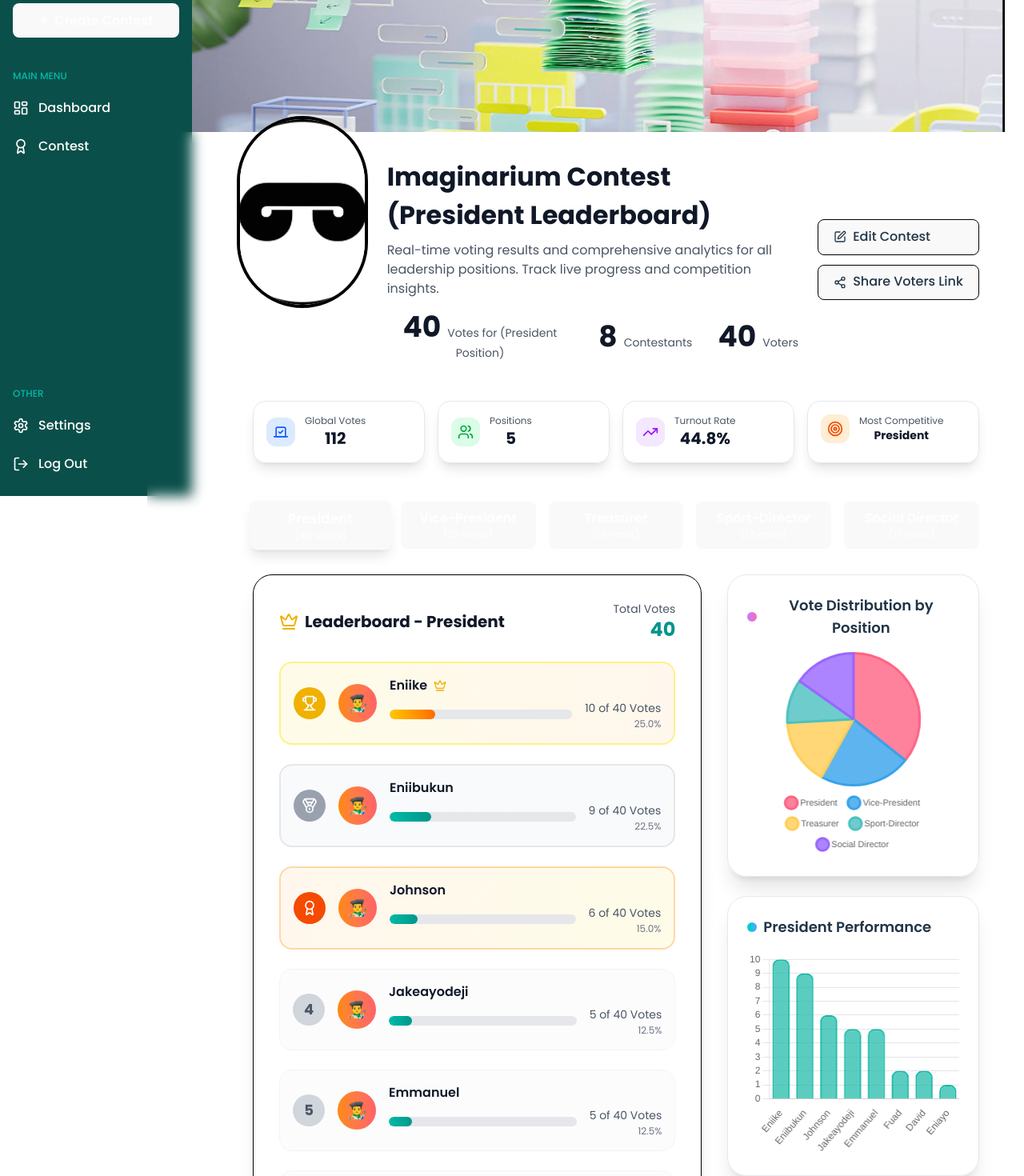
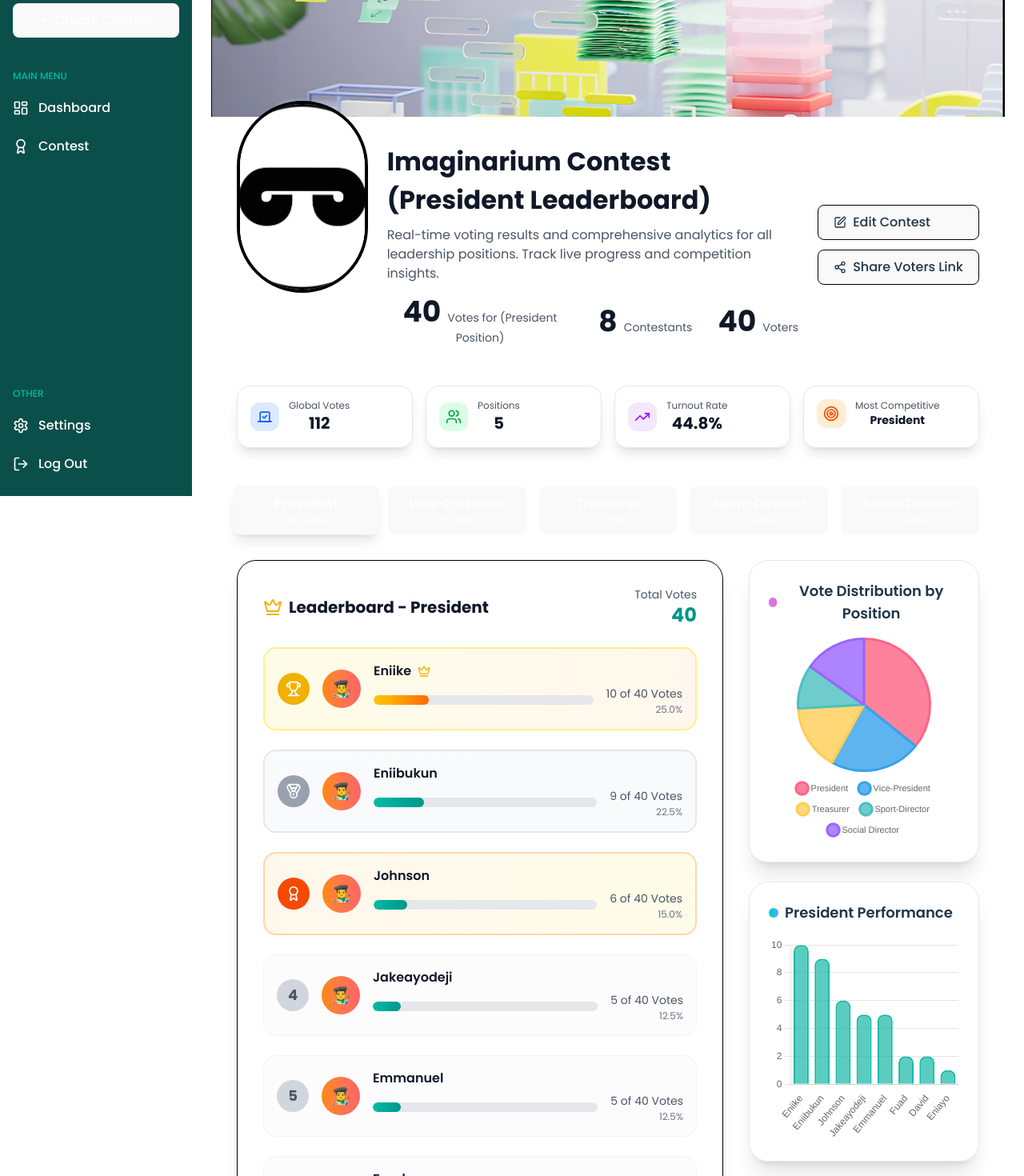
Before and after one commit to zeecontesthub/zeecontest-first-project-launch-, a React (Vite) app in the folder FrontEnd/: page /leaderboards in a window 1280 px wide. Shown: the part 180-1650 px from the top of the page at 80% size. Built offline with nearby package versions, Linux system fonts and the light colour scheme.

Commit message:
Update layout by adding left margin to main content areas across multiple pages

```diff
--- a/FrontEnd/src/Pages/Contestdetails.jsx
+++ b/FrontEnd/src/Pages/Contestdetails.jsx
@@ -90,7 +90,7 @@ const Contestdetails = () => {
     <div className="flex min-h-screen">
       <Sidebar />
 
-      <div className="flex-1 w-full p-6">
+      <div className="flex-1 w-full p-6 ml-20">
         {/* Header */}
         <h2 className="text-[30px] text-left font-bold text-gray-900 mb-8">Contest</h2>
 
--- a/FrontEnd/src/Pages/Dashboard.jsx
+++ b/FrontEnd/src/Pages/Dashboard.jsx
@@ -78,7 +78,7 @@ const Dashboard = () => {
   return (
     <div className="flex bg-white">
       <Sidebar />
-      <div className="flex-1 w-full p-6">
+      <div className="flex-1 w-full p-6 ml-20">
         {/* Menu Area Section */}
         <div className="w-full bg-teal-900 rounded-lg p-6 mb-8">
           {/* Top right notification bell */}
--- a/FrontEnd/src/Pages/Leaderboards.jsx
+++ b/FrontEnd/src/Pages/Leaderboards.jsx
@@ -165,7 +165,7 @@ const Leaderboards = () => {
     return (
         <div className="flex min-h-screen">
             <Sidebar />
-            <div className="flex-1 w-full p-6">
+            <div className="flex-1 w-full p-6 ml-20">
                 <div className="flex items-center gap-4 mb-8">
                     <button
                         onClick={() => navigate('/contest-details')}
@@ -184,7 +184,7 @@ const Leaderboards = () => {
                 <div className="relative z-10 backdrop-blur-sm rounded-3xl p-6 lg:p-8">
                     <div className="flex flex-col lg:flex-row lg:items-center lg:justify-between gap-6">
                         <div className="flex items-center gap-6">
-                            <div className="w-20 h-20 lg:w-60 lg:h-60 rounded-full flex items-center justify-center border-4 border-black overflow-hidden -mt-30 ml-20">
+                            <div className="w-20 h-20 lg:w-60 lg:h-60 rounded-full flex items-center justify-center border-4 border-black overflow-hidden -mt-30 ">
                                 <img src={LogoImage} alt="Logo" className="w-full h-full object-cover" />
                             </div>
                             <div>
@@ -228,7 +228,7 @@ const Leaderboards = () => {
                     </div>
 
                     {/* Enhanced Key Metrics Dashboard */}
-                    <div className="grid grid-cols-1 md:grid-cols-2 lg:grid-cols-4 gap-4 mt-12 mb-8 ml-25">
+                    <div className="grid grid-cols-1 md:grid-cols-2 lg:grid-cols-4 gap-4 mt-12 mb-8 ">
                         <div className="bg-white/90 backdrop-blur-sm rounded-2xl p-4 shadow-lg border border-gray-200">
                             <div className="flex items-center gap-3">
                                 <div className="p-2 bg-blue-100 rounded-xl">
@@ -279,7 +279,7 @@ const Leaderboards = () => {
                     </div>
 
                     {/* Position Tabs */}
-                    <div className="grid grid-cols-1 md:grid-cols-2 lg:grid-cols-5 gap-4 mt-12 mb-8 ml-25">
+                    <div className="grid grid-cols-1 md:grid-cols-2 lg:grid-cols-5 gap-4 mt-12 mb-8">
                         {tabs.map((tab) => (
                             <button
                                 key={tab}
@@ -301,7 +301,7 @@ const Leaderboards = () => {
                     <div className="grid grid-cols-1 lg:grid-cols-3 gap-8">
                         {/* Enhanced Leaderboard */}
                         <div className="lg:col-span-2">
-                            <div className="bg-white/80 backdrop-blur-sm rounded-3xl border border-[#000000] ml-25 p-6 lg:p-8 shadow-xl">
+                            <div className="bg-white/80 backdrop-blur-sm rounded-3xl border border-[#000000] p-6 lg:p-8 shadow-xl">
                                 <div className="flex flex-col sm:flex-row sm:items-center sm:justify-between mb-6 gap-4">
                                     <h2 className="text-xl font-bold text-gray-900 flex items-center gap-2">
                                         <Crown className="w-6 h-6 text-yellow-500" />
--- a/FrontEnd/src/Pages/SettingsPage.jsx
+++ b/FrontEnd/src/Pages/SettingsPage.jsx
@@ -50,7 +50,7 @@ const SettingsPage = () => {
   return (
     <div className="flex min-h-screen bg-white">
       <Sidebar />
-      <div className="flex-1 p-8">
+      <div className="flex-1 p-8 ml-20">
         <h2 className="text-[35px] text-left font-bold mb-6">Settings</h2>
         <p className='text-left mb-6 '> Manage your account settings </p>
         <div className="border-b border-gray-300 mb-6">
--- a/FrontEnd/src/Pages/contest.jsx
+++ b/FrontEnd/src/Pages/contest.jsx
@@ -78,7 +78,7 @@ const Contest = () => {
   return (
     <div className="flex">
       <Sidebar />
-      <div className="p-6">
+      <div className="p-6 ml-20">
         {/* Header */}
         <h2 className="text-[30px] text-left font-bold text-gray-900 mb-8">Contest</h2>
 
--- a/FrontEnd/src/Pages/createspotlightcontest.jsx
+++ b/FrontEnd/src/Pages/createspotlightcontest.jsx
@@ -204,7 +204,7 @@ const CreateSpotlightContest = () => {
     return (
         <div className="bg-white min-h-screen">
             <Sidebar />
-            <div className="w-380 p-8">
+            <div className="p-8 ml-20">
                 <div>
                     <h2 className='text-xl font-semibold text-gray-900 mb-6'>Create Spotlight Contest</h2>
                 </div>
--- a/FrontEnd/src/Pages/editcontest.jsx
+++ b/FrontEnd/src/Pages/editcontest.jsx
@@ -154,7 +154,7 @@ const Editcontest = () => {
         <div className="flex min-h-screen">
             <Sidebar />
 
-            <div className="flex-1 w-full p-6">
+            <div className="flex-1 w-full p-6 ml-20">
                 {/* Header */}
                 <div className="flex items-center mb-8 gap-4">
                     <button
```
